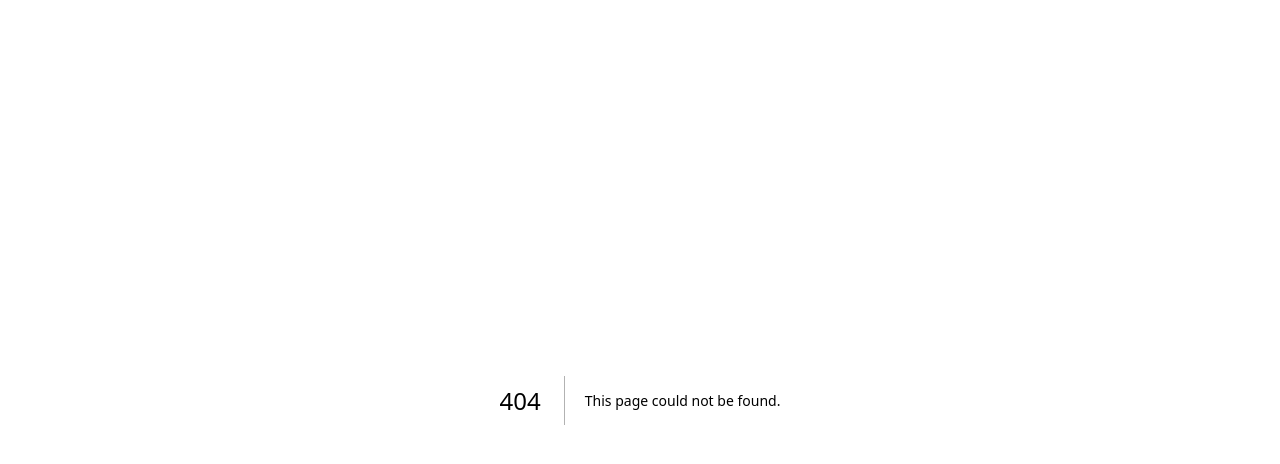
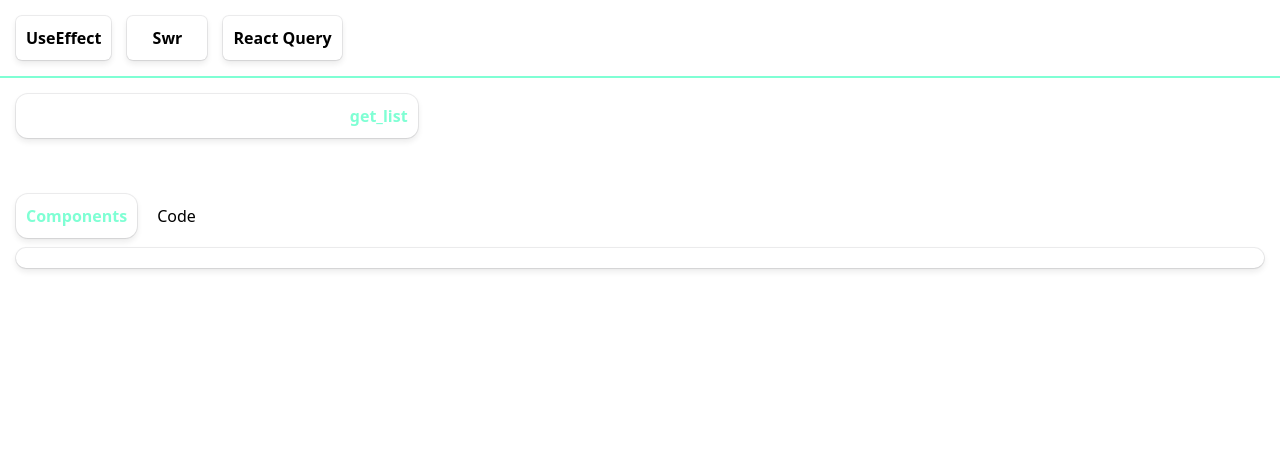
Before and after one commit to masoudjapalaghi/data-fetching, a Next.js app: page /pagesRoute/getServerSideProps/get_list in a window 1280 px wide. Before the commit this address had no page. Shown: the top 464 px of the page. Built offline with nearby package versions, Linux system fonts and the light colour scheme.

Commit message:
server side props

```diff
--- /dev/null
+++ b/src/components/Layout/GetServerSidePropsLayout.tsx
@@ -0,0 +1,8 @@
+import React, { ReactNode } from "react";
+import Layout from ".";
+
+const GetServerSidePropsLayout = ({ children }: { children: ReactNode }) => {
+  return <Layout navItem={[{ href: "/pagesRoute/getServerSideProps/get_list", label: "get_list" }]}>{children}</Layout>;
+};
+
+export default GetServerSidePropsLayout;
--- /dev/null
+++ b/src/pages/pagesRoute/getServerSideProps/get_list.tsx
@@ -0,0 +1,73 @@
+import BoxCode from "@/components/BoxCode";
+import UseEffectLayout from "@/components/Layout/useEffectLayout";
+import ProductCard from "@/components/ProductCard";
+import Tabs from "@/components/Tabs";
+import Link from "next/link";
+
+import type { InferGetServerSidePropsType, GetServerSideProps } from "next";
+
+const GetList = () => {
+  const tabsData = [
+    { label: "Components", content: <></> },
+    {
+      label: "Code",
+      content: <BoxCode syntax="jsx">{codeString}</BoxCode>,
+    },
+  ];
+
+  return <Tabs tabs={tabsData} />;
+};
+
+export default GetList;
+
+const FetchByUsEffect = ({ data }) => {
+  console.log(data);
+
+  return (
+    <div className="flex flex-wrap gap-4 ">
+      {/* {data.map((item, index) => (
+        <Link href={pathname + "/" + item.id} key={index}>
+          <ProductCard data={item} />
+        </Link>
+      ))} */}
+    </div>
+  );
+};
+const codeString = `const FetchByUsEffect = () => {
+  const [data, setData] = useState<ProductCardType[]>([]);
+  const [isLoading, setLoading] = useState(true);
+  const { pathname } = useRouter();
+  useEffect(() => {
+    fetch("/api/list")
+      .then((res) => res.json())
+      .then((data) => {
+        setData(data.data);
+        setLoading(false);
+      });
+  }, []);
+
+  if (isLoading) return <p>Loading...</p>;
+  if (!data) return <p>No profile data</p>;
+
+  return (
+    <div className="flex flex-wrap gap-4 ">
+      {data.map((item, index) => (
+        <Link href={pathname + "/" + item.id} key={index}>
+          <ProductCard data={item} />
+        </Link>
+      ))}
+    </div>
+  );
+};`;
+
+GetList.getLayout = function getLayout(page: any) {
+  return <UseEffectLayout>{page}</UseEffectLayout>;
+};
+export const getServerSideProps = (async () => {
+  // Fetch data from external API
+  const res = await fetch("http://localhost:3000/api/list");
+  const data = await res.json();
+  console.log(data);
+  // Pass data to the page via props
+  return { props: { data } };
+}) satisfies GetServerSideProps<{ data: ProductCardType[] }>;
--- a/src/pages/pagesRoute/getServerSideProps/index.tsx
+++ b/src/pages/pagesRoute/getServerSideProps/index.tsx
@@ -1,5 +1,5 @@
 import BoxTranslate from "@/components/BoxTranslate";
-import UseEffectLayout from "@/components/Layout/useEffectLayout";
+import GetServerSidePropsLayout from "@/components/Layout/GetServerSidePropsLayout";
 import Slider from "@/components/Slider";
 import React from "react";
 
@@ -24,5 +24,5 @@
 export default GetServerSidePropsComponents;
 
 GetServerSidePropsComponents.getLayout = function getLayout(page: any) {
-  return <UseEffectLayout>{page}</UseEffectLayout>;
+  return <GetServerSidePropsLayout>{page}</GetServerSidePropsLayout>;
 };
```
